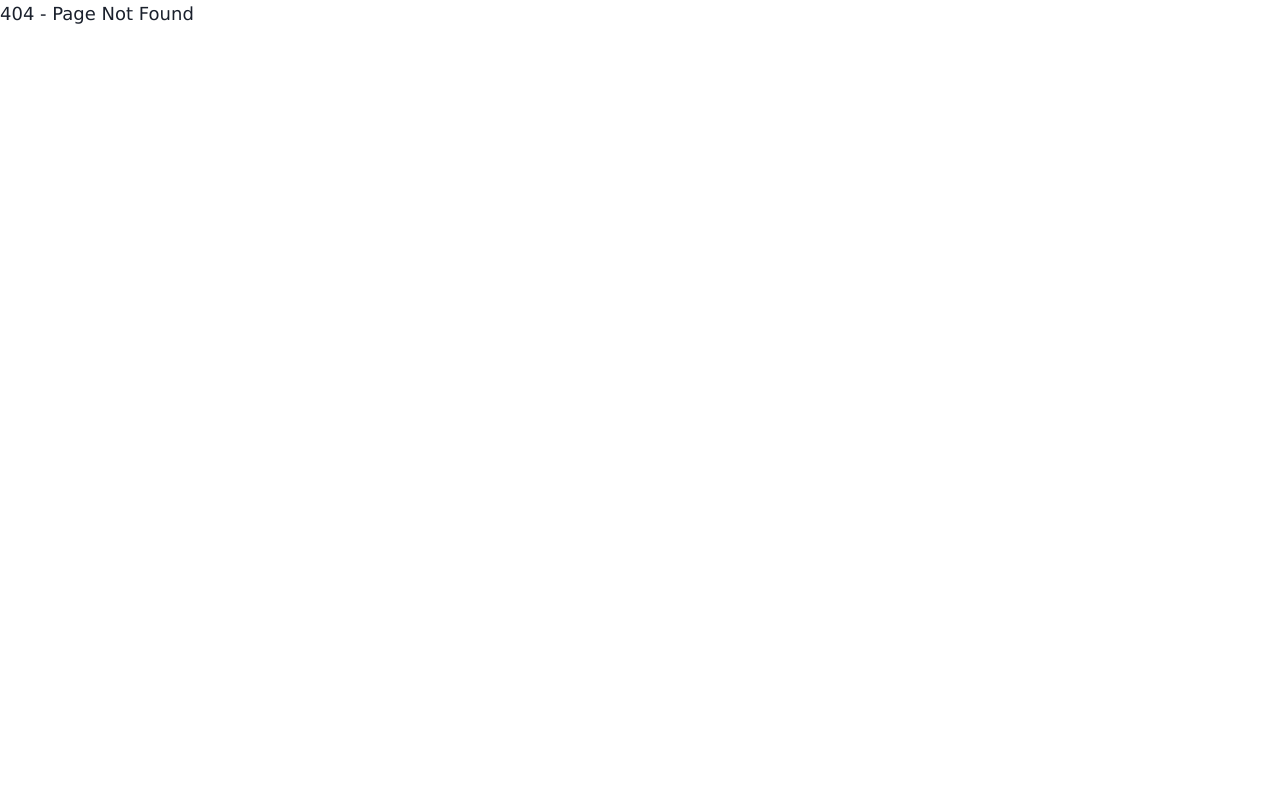
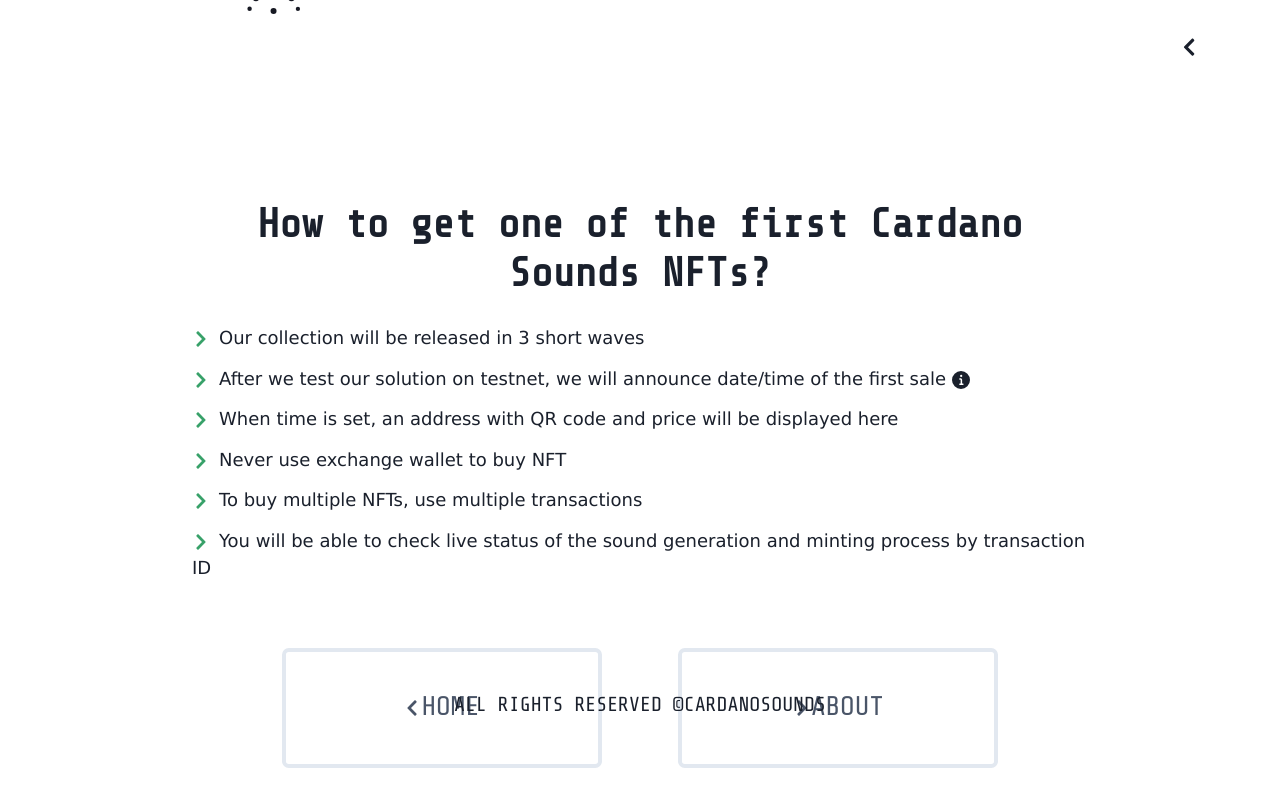
Before and after one commit to zachyking/nextjs-tut, a Next.js app: page /buy in a window 1280 px wide. Before the commit this address had no page. Built offline with nearby package versions, Linux system fonts and the light colour scheme.

Commit message:
✨ added pre-sale page

```diff
--- a/components/DarkModeSwitchMenu.tsx
+++ b/components/DarkModeSwitchMenu.tsx
@@ -102,6 +102,23 @@
                       </DrawerBody>
                     </DrawerContent>
                   </Drawer>
+                  <IconButton
+                    align="flex-start"
+                    //50vw 5vh
+                    margin={["7vh 0 0 8vw", "7vh 0 0 8vw", "7vh 0.5em 0.25em 3em", "7vh 0.5em 0.25em 4em", "5vh 0.5em 0.25em 6em",  "5vh 0.5em 0.25em 11em"]}
+                    aria-label="Cardano Sounds home"
+                    variant="ghost"
+                    size="lg"
+                    icon={
+                      <Logo
+                        size={["4em", "4em", "4em", "4em", "5em" ]}
+                        color={isDark ? ("gray.50") : ("gray.900")}
+                      />
+                    }
+                    display={ home ? ["flex", "flex", "none"] : "flex"}
+                    onClick={ () => {} }
+                    transition="all 0.3s ease-in-out"
+                  />
                   <Spacer/>
                   <Flex right={0}>
                     <Flex direction="column">
--- a/components/Logo.tsx
+++ b/components/Logo.tsx
@@ -52,45 +52,43 @@
       //  fill: "brand.accent",
       // }}
     >
-  <title>Cardano Sounds logo</title>
-  <g>
-    <circle cx="294.5" cy="538.3" r="17.5"/>
-    <circle cx="156" cy="200.8" r="23"/>
-    <circle cx="156.5" cy="362.3" r="22.5"/>
-    <circle cx="192" cy="461.8" r="20"/>
-    <circle cx="155" cy="525.8" r="13"/>
-    <circle cx="73.5" cy="410.3" r="16.5"/>
-    <circle cx="86" cy="280.8" r="20"/>
-    <circle cx="12" cy="280.8" r="12"/>
-    <circle cx="72.5" cy="153.3" r="16.5"/>
-    <circle cx="156" cy="200.8" r="23"/>
-    <circle cx="191" cy="100.8" r="20"/>
-    <circle cx="153.5" cy="36.3" r="12.5"/>
-    <circle cx="294.5" cy="122.3" r="22.5"/>
-    <circle cx="294.5" cy="24.3" r="17.5"/>
-    <circle cx="434" cy="361.8" r="23"/>
-    <circle cx="433.5" cy="200.3" r="22.5"/>
-    <circle cx="398" cy="100.8" r="20"/>
-    <circle cx="435" cy="36.8" r="13"/>
-    <circle cx="516.5" cy="152.3" r="16.5"/>
-    <circle cx="504" cy="280.8" r="20"/>
-    <circle cx="578" cy="280.8" r="12"/>
-    <circle cx="517.5" cy="409.3" r="16.5"/>
-    <circle cx="434" cy="361.8" r="23"/>
-    <circle cx="399" cy="461.8" r="20"/>
-    <circle cx="436.5" cy="526.3" r="12.5"/>
-    <circle cx="294.5" cy="440.3" r="22.5"/>
-  </g>
-  <g>
-    <g>
-      <path d="M294.4,193.8c23,0,30.5,122.3,43.1,98.2,1.3-2.5,7.3-16.5,15-40.8,4-12.5,8.6-20.1,12.6-19.4a7,7,0,0,1,3.9,2.5c13.4,13.9,16.9,67.3,22,60.2,1.5-2.1,3.4-11,3.4-11s5-18.6,9.2-18.6c1.8,0,3,1.8,3.4,2.4,3.2,5.1,6.2,19.1,6.5,20.6,3.5,16.1,8.4-2.2,8.5-2.2s-.2,1.2-1.4,6a27.2,27.2,0,0,1-4,9.5c-.2.3-1.2,1.7-1.8,1.8a2.7,2.7,0,0,1-1.3-.7c-2.1-2-3.9-12.1-4-12.9h0c-2.4-12.3-6-7.4-7.2-.1h-.1c-1.4,7.3-10.2,38.1-16.4,38S370.9,292,370.9,292s-3-13.8-6.8-7.6-14.3,53.7-25.7,70.7c-17.3,26.1-32.1-75-43.9-75"/>
-      <rect className={utilStyles.a} x="-400" y="-252.4" width="1389" height="1080"/>
-    </g>
-    <g>
-      <path d="M294.6,193.8c-23,0-30.5,122.3-43.1,98.2-1.3-2.5-7.3-16.5-15-40.8-4-12.5-8.6-20.1-12.6-19.4a7,7,0,0,0-3.9,2.5c-13.4,13.9-16.9,67.3-22,60.2-1.5-2.1-3.4-11-3.4-11s-5-18.6-9.2-18.6c-1.8,0-3,1.8-3.4,2.4-3.2,5.1-6.2,19.1-6.5,20.6-3.5,16.1-8.4-2.2-8.5-2.2s.2,1.2,1.4,6a27.2,27.2,0,0,0,4,9.5c.2.3,1.2,1.7,1.8,1.8a2.7,2.7,0,0,0,1.3-.7c2.1-2,3.9-12.1,4-12.9h0c2.4-12.3,6-7.4,7.2-.1h.1c1.4,7.3,10.2,38.1,16.4,38S218.1,292,218.1,292s3-13.8,6.8-7.6,14.3,53.7,25.7,70.7c17.3,26.1,32.1-75,43.9-75"/>
-      <rect className={utilStyles.a} x="-400" y="-252.4" width="1389" height="1080"/>
-    </g>
-  </g>
-    </Box>
+      <title>Cardano Sounds logo</title>
+      <g>
+      <circle cx="294.5" cy="536.3" r="17.5"/>
+      <circle cx="156" cy="198.8" r="23"/>
+      <circle cx="156.5" cy="360.3" r="22.5"/>
+      <circle cx="192" cy="459.8" r="20"/>
+      <circle cx="155" cy="523.8" r="13"/>
+      <circle cx="73.5" cy="408.3" r="16.5"/>
+      <circle cx="86" cy="278.8" r="20"/>
+      <circle cx="12" cy="278.8" r="12"/>
+      <circle cx="72.5" cy="151.3" r="16.5"/>
+      <circle cx="191" cy="98.8" r="20"/>
+      <circle cx="153.5" cy="34.3" r="12.5"/>
+      <circle cx="294.5" cy="120.3" r="22.5"/>
+      <circle cx="294.5" cy="22.3" r="17.5"/>
+      <circle cx="434" cy="359.8" r="23"/>
+      <circle cx="433.5" cy="198.3" r="22.5"/>
+      <circle cx="398" cy="98.8" r="20"/>
+      <circle cx="435" cy="34.8" r="13"/>
+      <circle cx="516.5" cy="150.3" r="16.5"/>
+      <circle cx="504" cy="278.8" r="20"/>
+      <circle cx="578" cy="278.8" r="12"/>
+      <circle cx="517.5" cy="407.3" r="16.5"/>
+      <circle cx="399" cy="459.8" r="20"/>
+      <circle cx="436.5" cy="524.3" r="12.5"/>
+      <circle cx="294.5" cy="438.3" r="22.5"/>
+      </g>
+      <path d="M423.8,283.8c-0.1,0-5.1,18.6-8.6,2.2c-0.3-1.5-3.3-15.7-6.6-20.9c-0.4-0.6-1.6-2.4-3.4-2.4c-4.3,0-9.3,18.9-9.3,18.9
+      s-1.9,9-3.4,11.2c-5.2,7.2-8.7-47-22.3-61.1c-1-1.3-2.4-2.2-4-2.5c-4.1-0.7-8.7,7-12.8,19.7c-7.8,24.7-13.9,38.9-15.2,41.4
+      c-12.7,24.4-20.3-98.9-43.5-99.6v0c0,0-0.1,0-0.1,0c0,0-0.1,0-0.1,0v0c-23.2,0.7-30.8,124-43.5,99.6c-1.3-2.5-7.4-16.7-15.2-41.4
+      c-4.1-12.7-8.7-20.4-12.8-19.7c-1.6,0.4-3,1.3-4,2.5c-13.6,14.1-17.1,68.3-22.3,61.1c-1.5-2.1-3.4-11.2-3.4-11.2s-5.1-18.9-9.3-18.9
+      c-1.8,0-3,1.8-3.4,2.4c-3.2,5.2-6.3,19.4-6.6,20.9c-3.6,16.3-8.5-2.2-8.6-2.2c-0.1,0,0.2,1.2,1.4,6.1c0.7,3.4,2.1,6.7,4.1,9.6
+      c0.2,0.3,1.2,1.7,1.8,1.8c0.5-0.1,1-0.4,1.3-0.7c2.1-2,4-12.3,4.1-13.1c2.4-12.5,6.1-7.5,7.3-0.1h0.1c1.4,7.4,10.3,38.7,16.6,38.5
+      c6.3-0.1,15.1-35.8,15.1-35.8s3-14,6.9-7.7c3.9,6.3,14.5,54.5,26.1,71.7c17.6,26.5,32.6-76.1,44.5-76.1s27,102.6,44.5,76.1
+      c11.6-17.2,22.2-65.4,26.1-71.7c3.9-6.3,6.9,7.7,6.9,7.7s8.8,35.7,15.1,35.8c6.3,0.1,15.2-31.1,16.6-38.5h0.1
+      c1.2-7.4,4.9-12.4,7.3,0.1c0.1,0.8,1.9,11.1,4.1,13.1c0.4,0.4,0.8,0.6,1.3,0.7c0.6-0.1,1.6-1.5,1.8-1.8c2-2.9,3.3-6.2,4.1-9.6
+      C423.6,285,423.9,283.8,423.8,283.8z"/>
+  </Box>
   );
 }
--- /dev/null
+++ b/components/PreBuy.tsx
@@ -0,0 +1,96 @@
+import React from "react"
+import { Button, Heading, List, ListIcon, ListItem, Stack, Spacer, Tooltip, Flex } from "@chakra-ui/react"
+import Head from "next/head"
+import Layout from "./layout"
+import utilStyles from "../styles/utils.module.css"
+import { FaChevronRight, FaChevronLeft } from 'react-icons/fa';
+import { InfoIcon } from "@chakra-ui/icons";
+import NextChakraLink from "./NextChakraLink";
+
+export default function PreBuy() {
+
+    return(
+        <>
+            <Stack
+                spacing={6}
+                align="center"
+                margin="auto"
+                maxW={["80vw", "80vw", "75vw", "70vw", "75vw", "70vw"]}
+                mt="25vh"
+            >
+                <Heading
+                    as="h1"
+                    size="xl"
+                    textAlign={["left", "left", "left", "left", "center", "center"]}
+                >
+                    How to get one of the first Cardano Sounds NFTs?
+                </Heading>
+                    <List spacing={3} mt="5vh">
+                        <ListItem>
+                            <ListIcon as={FaChevronRight} color="green.500" />
+                                Our collection will be released in 3 short waves
+                        </ListItem>
+                        <ListItem>
+                            <ListIcon as={FaChevronRight} color="green.500" />
+                                After we test our solution on testnet, we will announce date/time of the first sale <Tooltip label="To not miss out, follow our socials" fontSize="md"><InfoIcon /></Tooltip>
+                        </ListItem>
+                        <ListItem>
+                            <ListIcon as={FaChevronRight} color="green.500" />
+                                When time is set, an address with QR code and price will be displayed here
+                        </ListItem>
+                        <ListItem>
+                            <ListIcon as={FaChevronRight} color="green.500" />
+                                Never use exchange wallet to buy NFT
+                        </ListItem>
+                        <ListItem>
+                            <ListIcon as={FaChevronRight} color="green.500" />
+                                To buy multiple NFTs, use multiple transactions
+                        </ListItem>
+                        <ListItem>
+                            <ListIcon as={FaChevronRight} color="green.500" />
+                               You will be able to check live status of the sound generation and minting process by transaction ID
+                        </ListItem>
+                    </List>
+                    <Flex direction={["column", "column", "row", "row"]} w={["100%", "100%", "90%", "80%"]}>
+                        <NextChakraLink href="/">
+                            <Button
+                              width={["70vw", "70vw", "25vw", "25vw", "25vw", "25vw" ]}
+                              mt={["1vh", "1vh", "5vh"]}
+                              height={["8vh", "7vh", "15vh", "15vh", "15vh", "15vh"]}
+                              variant="ghost"
+                              className={utilStyles.shadow}
+                              transition="all 0.3s ease-in-out"
+                            >
+                              {/* chakra color var doesn't work here */}
+                              <FaChevronLeft fill="#4A5568" />
+                              <Heading as="h4" fontSize="1.5rem" textColor="gray.600"
+                                fontWeight="normal"
+                              >
+                                HOME
+                              </Heading>
+                            </Button>
+                          </NextChakraLink>
+                          <Spacer/>
+                          <NextChakraLink href="/">
+                            <Button
+                              width={["70vw", "70vw", "25vw", "25vw", "25vw", "25vw" ]}
+                              mt={["1vh", "1vh", "5vh"]}
+                              height={["8vh", "7vh", "15vh", "15vh", "15vh", "15vh"]}
+                              variant="ghost"
+                              className={utilStyles.shadow}
+                              transition="all 0.3s ease-in-out"
+                            >
+                              {/* chakra color var doesn't work here */}
+                              <FaChevronRight fill="#4A5568"/>
+                                <Heading fontSize="1.5rem" as="h4" textColor="gray.600"
+                                    fontWeight="normal"
+                                >
+                                    ABOUT
+                                </Heading>
+                            </Button>
+                        </NextChakraLink>
+                    </Flex>
+            </Stack>
+        </>
+    )
+}
--- a/components/layout.tsx
+++ b/components/layout.tsx
@@ -1,5 +1,5 @@
 import Head from 'next/head'
-import { Flex, useColorModeValue, Text, IconButton } from '@chakra-ui/react'
+import { Flex, useColorModeValue, Text, IconButton, Spacer } from '@chakra-ui/react'
 import mainStyles from './layout.module.css'
 import Logo from './Logo';
 import DarkModeSwitchMenu from './DarkModeSwitchMenu';
@@ -43,26 +43,17 @@
         <header  className={mainStyles.header}>
 
           <Flex direction="row" className={mainStyles.stickyNav}>
-              <IconButton
-                    align="flex-start"
-                    //50vw 5vh
-                    margin={["7vh 50vw 0 0", "7vh 60vw 0 0", "0em 0.5em 0.25em 3em", "2.5em 0.5em 0.25em 4em", "4em 0.5em 0.25em 6em",  "0em 0.5em 0.25em 11em"]}
-                    aria-label="Cardano Sounds home"
-                    variant="ghost"
-                    size="lg"
-                    icon={<Logo color={ color } />}
-                    display={["flex", "flex", "none", "none", "none", "none"]}
-                    onClick={ () => {} }
-                    transition="all 0.3s ease-in-out"
-                  />
-              <DarkModeSwitchMenu />
+
+              <DarkModeSwitchMenu home={home} />
           </Flex>
         </header>
           <main >{children}</main>
+          <Spacer />
           <Text
             left="0"
             bottom={{ base: "3vh", md: "5vh"}}
-            position="fixed"
+            position={home ? "fixed" : ["initial", "initial", "initial", "initial", "fixed"]}
+            my="5vh"
             right="0"
             textAlign="center"
             fontSize={{ base: "0.65rem", md: "1.125rem" }}
--- /dev/null
+++ b/pages/buy.tsx
@@ -0,0 +1,25 @@
+import { useState, useEffect } from 'react'
+import Head from 'next/head'
+import Layout, { siteTitle } from '../components/layout'
+import React from "react"
+import PreBuy from '../components/PreBuy'
+
+export default function Buy(){
+
+    return (
+        <>
+
+            <Layout>
+
+                <Head>
+                    <title>Buy Cardano Sounds NFT</title>
+                </Head>
+
+                <PreBuy/>
+
+            </Layout>
+
+        </>
+    )
+
+}
```
Also changed, not shown: components/Explore.tsx (+6 -6 lines), components/Hero.tsx (+5 -5 lines).
